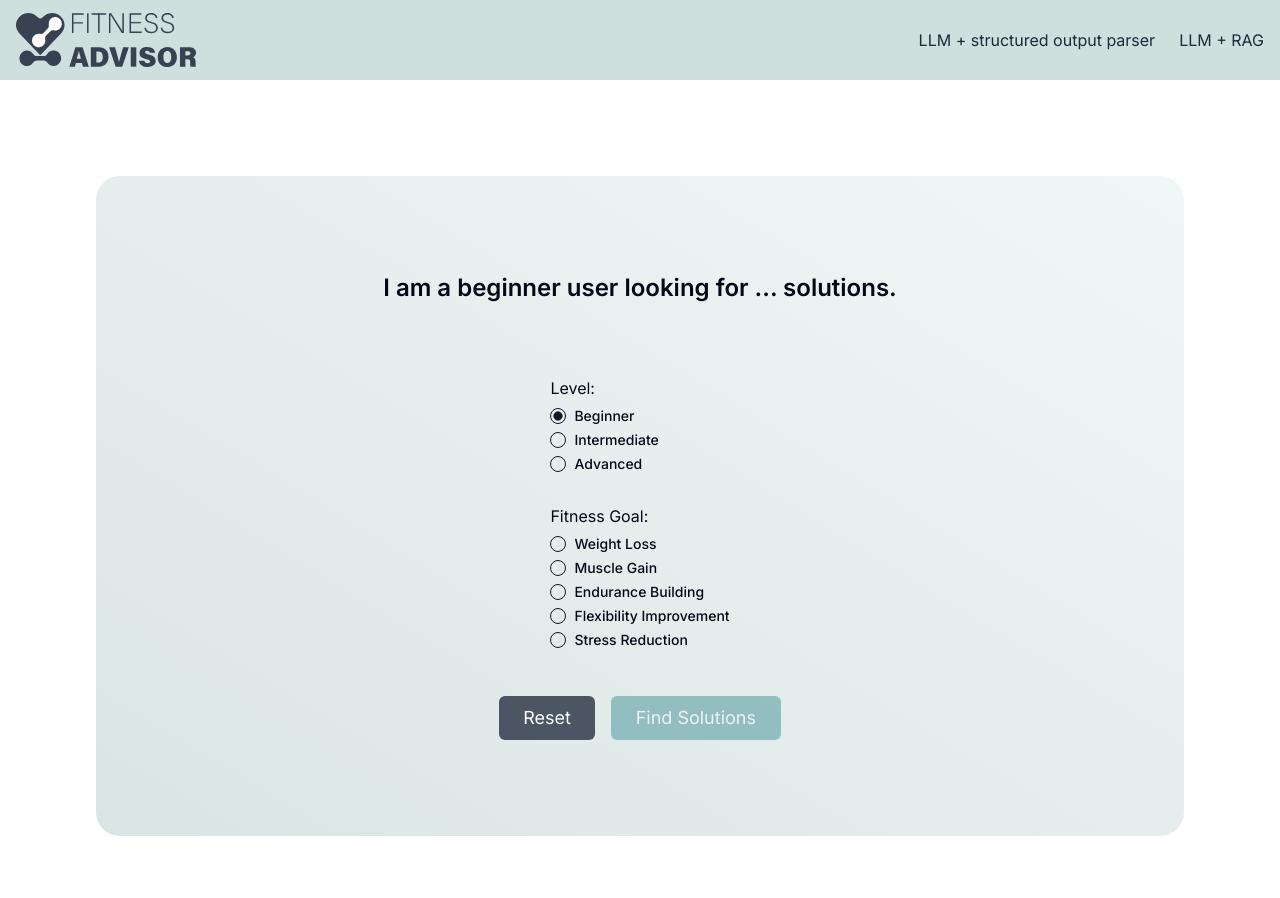
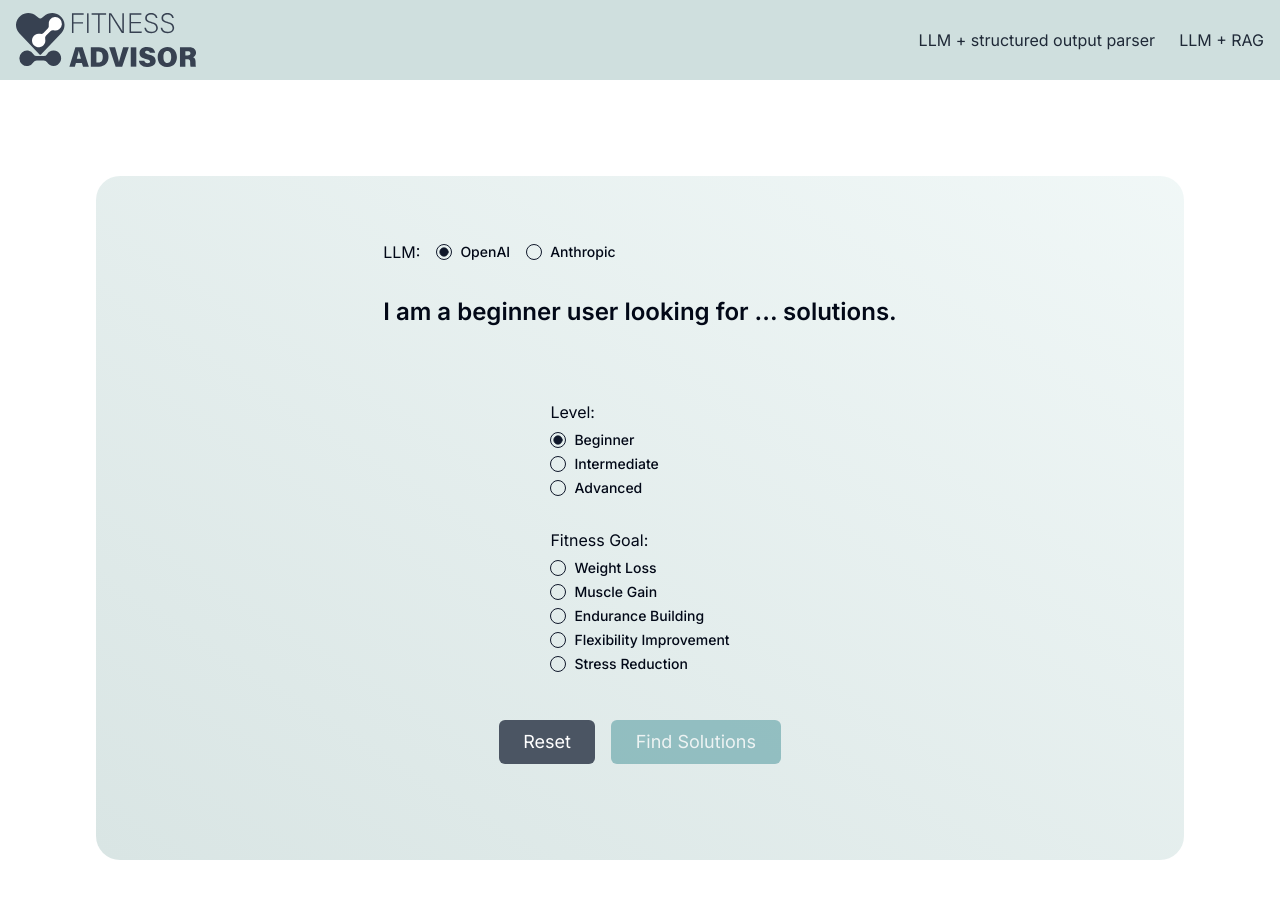
Before and after one commit to Nembus/fitness-advisor-demo, a Next.js app: page / in a window 1280 px wide. Shown: the top 898 px of the page. Built offline with nearby package versions, Linux system fonts and the light colour scheme.

Commit message:
add the ability to choose between OpenAi and Anthropic, for now.

```diff
--- a/src/app/api/get-weekly-regimen/route.ts
+++ b/src/app/api/get-weekly-regimen/route.ts
@@ -6,17 +6,17 @@ import {ChatAnthropic}                               from "@langchain/anthropic"
 import {provideAWeeklyRoutineBasedOnSelectionPrompt} from "@/utils/prompts";
 import {StructuredOutputParser}                      from "langchain/output_parsers";
 
-const model = new ChatOpenAI({
+const modelOpenAi = new ChatOpenAI({
   modelName:   "gpt-3.5-turbo",
   temperature: 0.9,
   // uncomment  below if you need logging
   // callbacks: [new ConsoleCallbackHandler()],
 });
 
-const chat = new ChatAnthropic({
+const modelAnthropic = new ChatAnthropic({
   model: "claude-3-sonnet-20240229",
+  apiKey: process.env.ANTHROPIC_API_KEY
 });
-
 
 export async function POST(req: Request) {
   const body = await req.json();
@@ -27,14 +27,18 @@ export async function POST(req: Request) {
       return NextResponse.json({error: validatedData.error.message, status: 400})
     }
 
-    const {level, selection} = validatedData.data;
+    const {level, selection, LLM} = validatedData.data;
 
     const outputParser = StructuredOutputParser.fromZodSchema(
         regimenSchema
     );
 
+    const currentModel = LLM === 'openai' ? modelOpenAi: modelAnthropic;
+
+        console.log(`running ${LLM === 'openai' ? 'openai':'anthropic'} model`);
+
     const chain = provideAWeeklyRoutineBasedOnSelectionPrompt
-        .pipe(model)
+        .pipe(currentModel)
         .pipe(outputParser);
 
     const response = await chain.invoke({
--- a/src/app/api/get-workouts/route.ts
+++ b/src/app/api/get-workouts/route.ts
@@ -10,15 +10,16 @@ import {
 
 import {listWorkoutRoutinesPrompt} from "@/utils/prompts"
 
-const model = new ChatOpenAI({
+const modelOpenAi = new ChatOpenAI({
   modelName:   "gpt-3.5-turbo",
   temperature: 0.7,
   // uncomment  below if you need logging
   // callbacks: [new ConsoleCallbackHandler()],
 });
 
-const chat = new ChatAnthropic({
+const modelAnthropic = new ChatAnthropic({
   model: "claude-3-sonnet-20240229",
+  apiKey: process.env.ANTHROPIC_API_KEY
 });
 
 
@@ -33,15 +34,19 @@ export async function POST(req: Request) {
       return NextResponse.json({error: validatedData.error.message, status: 400})
     }
 
-    const {level, fitnessGoal} = validatedData.data;
+    const {level, fitnessGoal, LLM} = validatedData.data;
 
 
     const outputParser = StructuredOutputParser.fromZodSchema(
         workoutRoutineSchema
     );
 
+    const currentModel = LLM === 'openai' ? modelOpenAi: modelAnthropic;
+
+    console.log(`running ${LLM === 'openai' ? 'openai':'anthropic'} model`);
+
     const chain = listWorkoutRoutinesPrompt
-        .pipe(model)
+        .pipe(currentModel)
         .pipe(outputParser);
 
     const response = await chain.invoke({
--- a/src/components/LLMPlusStructuredParserFlow.tsx
+++ b/src/components/LLMPlusStructuredParserFlow.tsx
@@ -10,7 +10,6 @@ import {
   CardTitle,
 }                                   from "@/components/ui/card";
 import {RadioGroup, RadioGroupItem} from "@/components/ui/radio-group"
-import {Switch}                     from "@/components/ui/switch"
 import data                         from '@/utils/data.json';
 import cn                           from 'clsx';
 import Plan, {RegimenItem}          from "@/components/Plan";
@@ -26,6 +25,7 @@ export default function LLMPlusStructuredParserFlow() {
   const [level, setLevel] = useState<'beginner' | 'intermediate' | 'advanced'>('beginner');
   const [fitnessGoal, setFitnessGoal] = useState<string>("");
   const [solutions, setSolutions] = useState([]);
+  const [LLM, setLLM] = useState<string>('openai');
   const [selectedSolution, setSelectedRoutine] = useState<string | null>(null);
   const [regimen, setRegimen] = useState<RegimenItem[] | null>(null);
 
@@ -37,7 +37,7 @@ export default function LLMPlusStructuredParserFlow() {
         headers: {
           'Content-Type': 'application/json',
         },
-        body:    JSON.stringify({level, fitnessGoal})
+        body:    JSON.stringify({level, fitnessGoal, LLM})
       });
       if (res.ok) {
         const data = await res.json();
@@ -59,7 +59,7 @@ export default function LLMPlusStructuredParserFlow() {
         headers: {
           'Content-Type': 'application/json',
         },
-        body:    JSON.stringify({level, selection})
+        body:    JSON.stringify({level, selection, LLM})
       });
       if (res.ok) {
         const data = await res.json();
@@ -83,6 +83,19 @@ export default function LLMPlusStructuredParserFlow() {
 
   return <div className={'w-full flex justify-center'}>
     {solutions?.length === 0 && <div>
+      <div>
+        <RadioGroup className={'flex space-x-2'} defaultValue="openai" onValueChange={(e: string) => setLLM(e as "openai" | "anthropic")}>
+          <span>LLM:</span>
+          <div className="flex items-center space-x-2">
+            <RadioGroupItem value="openai" id="openai"/>
+            <Label htmlFor="openai">OpenAI</Label>
+          </div>
+          <div className="flex items-center space-x-2">
+            <RadioGroupItem value="anthropic" id="anthropic"/>
+            <Label htmlFor="anthropic">Anthropic</Label>
+          </div>
+        </RadioGroup>
+      </div>
       <p className={'py-8 w-full font-semibold text-2xl min-h-[120px]'}>I am a {level} user looking for {fitnessGoal ? fitnessGoal : '...'} solutions.</p>
 
       <div className={'w-full py-4 flex justify-center'}>
@@ -92,15 +105,15 @@ export default function LLMPlusStructuredParserFlow() {
             <RadioGroup defaultValue="beginner" onValueChange={(e: string) => setLevel(e as "beginner" | "intermediate" | "advanced")}>
               <div className="flex items-center space-x-2">
                 <RadioGroupItem value="beginner" id="beginner"/>
-                <Label htmlFor="option-one">Beginner</Label>
+                <Label htmlFor="beginner">Beginner</Label>
               </div>
               <div className="flex items-center space-x-2">
                 <RadioGroupItem value="intermediate" id="intermediate"/>
-                <Label htmlFor="option-two">Intermediate</Label>
+                <Label htmlFor="intermediate">Intermediate</Label>
               </div>
               <div className="flex items-center space-x-2">
                 <RadioGroupItem value="advanced" id="advanced"/>
-                <Label htmlFor="option-two">Advanced</Label>
+                <Label htmlFor="advanced">Advanced</Label>
               </div>
             </RadioGroup>
           </div>
--- a/src/utils/schemas.ts
+++ b/src/utils/schemas.ts
@@ -10,6 +10,7 @@ export const workoutRequestSchema = z.object({
       value => data.includes(value),
       {message: "Invalid fitnessGoal"}
   ),
+  LLM: z.string()
 });
 
 export const weeklyRegimenInputSchema = z.object({
@@ -17,7 +18,8 @@ export const weeklyRegimenInputSchema = z.object({
       value => ['beginner', 'intermediate', 'advanced'].includes(value),
       {message: "Level must be 'beginner', 'intermediate', or 'advanced'"}
   ),
-  selection: z.string()
+  selection: z.string(),
+  LLM: z.string()
 });
 
 export const workoutRoutineSchema = z.array(z.object({
```
Also changed, not shown: 1 other file (tests, documents, lock files or other folders).
